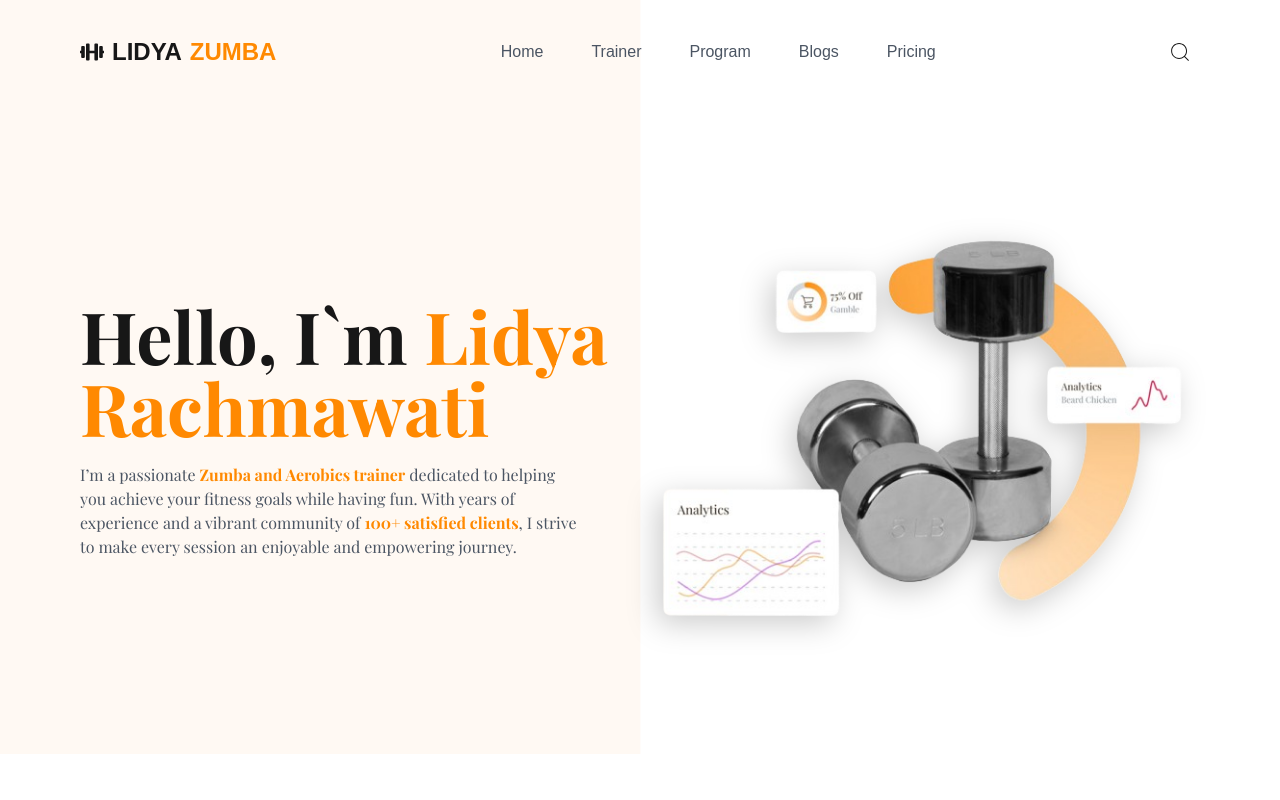
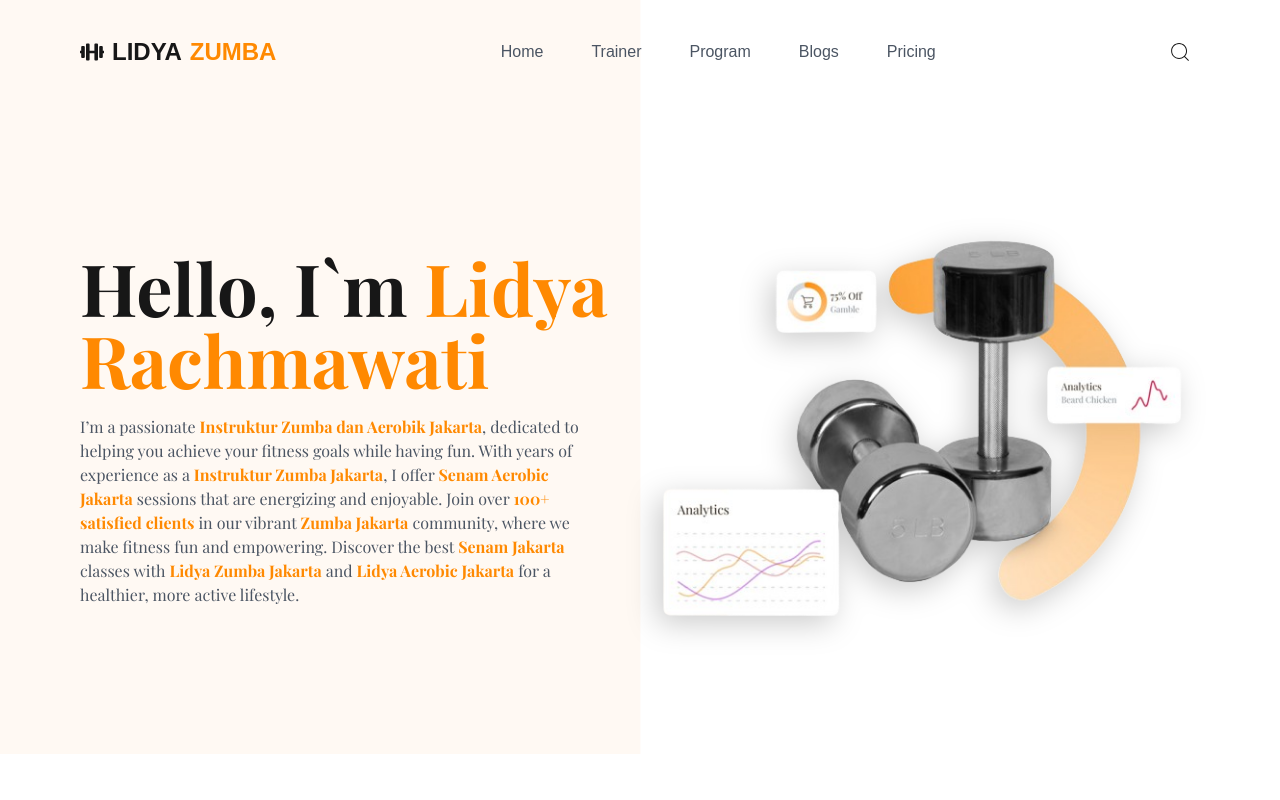
Before and after one commit to MRidhoPS/gymnastic, a Next.js app: page / in a window 1280 px wide. Shown: the top 800 px of the page. Built offline with nearby package versions, Linux system fonts and the light colour scheme; a web font is replaced by a local one.

Commit message:
change description

```diff
--- a/app/components/hero/Hero.js
+++ b/app/components/hero/Hero.js
@@ -23,11 +23,13 @@ const Hero = () => {
                         </motion.h1>
                         <motion.p
                             variants={SlideRight(1.2)}
-                            initial='hidden'
-                            animate='visible'
-                            className='text-gray-600 xl:max-w-[500px]'>
-                            I’m a passionate <span className='text-primary font-bold font-playfair'>Zumba and Aerobics trainer</span> dedicated to helping you achieve your fitness goals while having fun. With years of experience and a vibrant community of <span className='text-primary font-bold font-playfair'>100+ satisfied clients</span>, I strive to make every session an enjoyable and empowering journey.
+                            initial="hidden"
+                            animate="visible"
+                            className="text-gray-600 xl:max-w-[500px]"
+                        >
+                            I’m a passionate <span className="text-primary font-bold font-playfair">Instruktur Zumba dan Aerobik Jakarta</span>, dedicated to helping you achieve your fitness goals while having fun. With years of experience as a <span className="text-primary font-bold font-playfair">Instruktur Zumba Jakarta</span>, I offer <span className="text-primary font-bold font-playfair">Senam Aerobic Jakarta</span> sessions that are energizing and enjoyable. Join over <span className="text-primary font-bold font-playfair">100+ satisfied clients</span> in our vibrant <span className="text-primary font-bold font-playfair">Zumba Jakarta</span> community, where we make fitness fun and empowering. Discover the best <span className="text-primary font-bold font-playfair">Senam Jakarta</span> classes with <span className="text-primary font-bold font-playfair">Lidya Zumba Jakarta</span> and <span className="text-primary font-bold font-playfair">Lidya Aerobic Jakarta</span> for a healthier, more active lifestyle.
                         </motion.p>
+
                     </div>
 
                     {/* hero image */}
```
